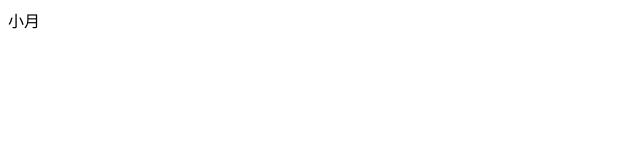
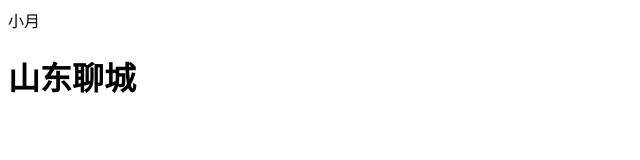
Before and after one commit to xiaoyue0722/1908B, a plain HTML site: page index.html in a window 1280 px wide. Shown: the whole page, without its empty margins (0-640 px from the left). Drawn offline with Linux system fonts and the light colour scheme.

Commit message:
Update index.html

```diff
--- a/index.html
+++ b/index.html
@@ -7,5 +7,6 @@
 </head>
 <body>
     小月
+    <h1>山东聊城</h1>
 </body>
 </html>
```
